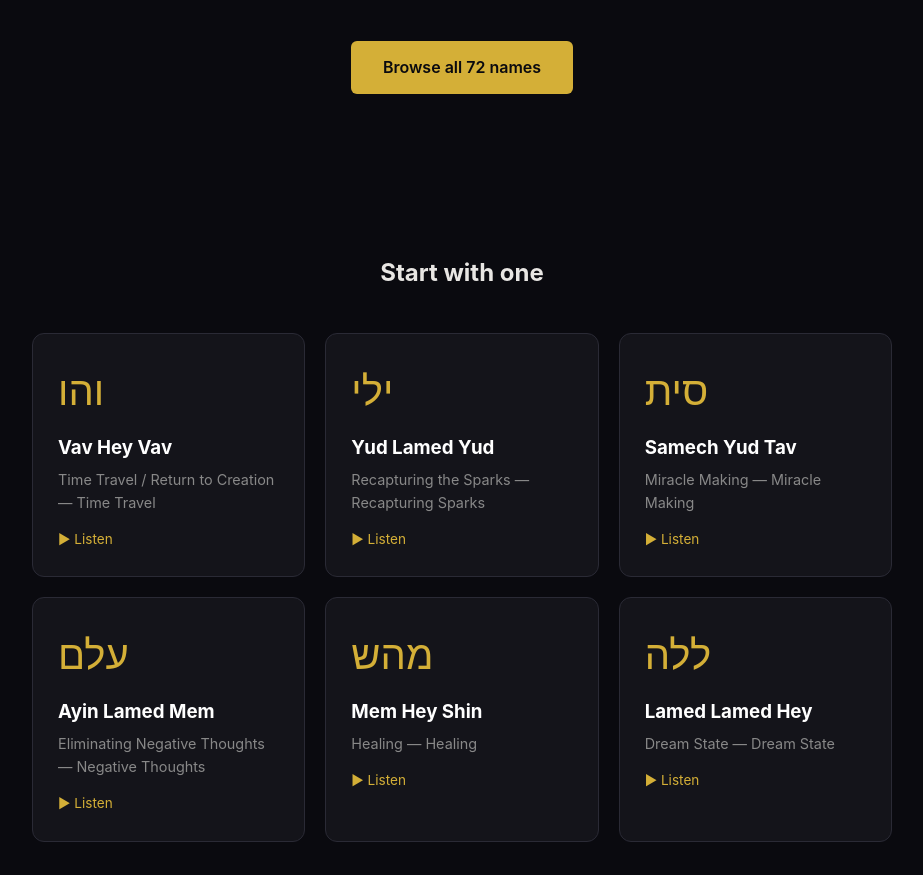
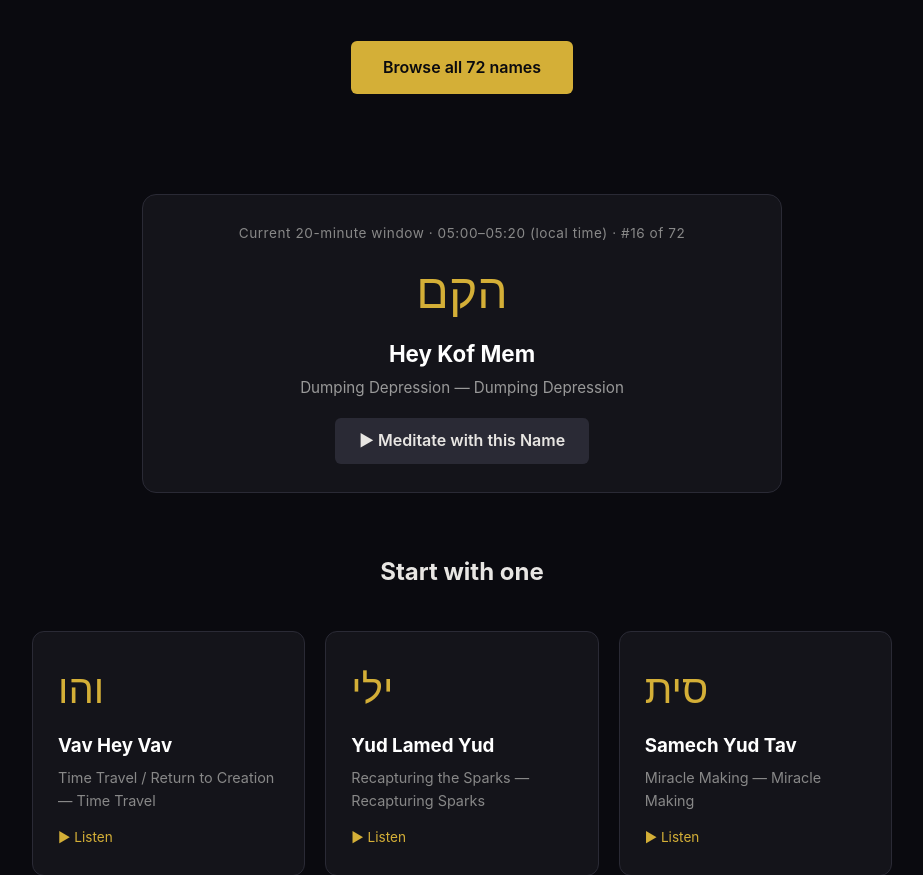
Before and after one commit to fayerman-source/72-luminous-names, a Flask app: page / in a window 1280 px wide. Shown: the part 363-1238 px from the top of the page, without its empty margins (178-1101 px from the left). Run offline with Flask 3, Linux system fonts and the light colour scheme; some libraries are stand-ins or nearby versions.

Commit message:
Add Name of the Moment 20-minute diurnal window on server and browser

```diff
--- a/app.py
+++ b/app.py
@@ -1,3 +1,4 @@
+from datetime import datetime, timezone
 from flask import Flask, Response, abort, render_template, url_for
 from werkzeug.middleware.proxy_fix import ProxyFix
 import os
@@ -94,9 +95,47 @@ NAMES = [
 ]
 
 
+MINUTES_PER_WINDOW = 20
+WINDOWS_PER_DAY = 72
+
+
+def _format_hhmm(total_minutes):
+    wrapped = total_minutes % (24 * 60)
+    return f"{wrapped // 60:02d}:{wrapped % 60:02d}"
+
+
+def name_for_moment(dt=None):
+    """Return the Name and 20-minute diurnal window for a given datetime.
+
+    Rule: 24 hours (1,440 minutes) divided into 72 consecutive 20-minute windows
+    starting at 00:00 (`slot = (hour * 60 + minute) // 20`, `name_id = slot + 1`),
+    following the classical 72-quinary (5 degrees / 20 minutes of diurnal rotation
+    per Name) correspondence table (Kircher, Oedipus Aegyptiacus II.2; Regardie,
+    The Golden Dawn, Shem HaMephorash quinaries) adapted to civil clock midnight.
+    """
+    current = dt if dt is not None else datetime.now(timezone.utc)
+    minute_of_day = current.hour * 60 + current.minute
+    slot_index = minute_of_day // MINUTES_PER_WINDOW
+    start_min = slot_index * MINUTES_PER_WINDOW
+    end_min = start_min + MINUTES_PER_WINDOW
+    entry = NAMES[slot_index]
+    return {
+        "name": entry,
+        "slot_index": slot_index,
+        "window_start": _format_hhmm(start_min),
+        "window_end": _format_hhmm(end_min),
+        "tz_label": current.tzname() or "UTC",
+    }
+
+
 @app.route("/")
 def index():
-    return render_template("index.html", names=NAMES[:6])
+    return render_template(
+        "index.html",
+        names=NAMES[:6],
+        all_names=NAMES,
+        moment=name_for_moment(),
+    )
 
 
 @app.route("/library")
--- /dev/null
+++ b/static/moment.js
@@ -0,0 +1,90 @@
+(function (root, factory) {
+  if (typeof module === "object" && module.exports) {
+    module.exports = factory();
+  } else {
+    root.LuminousMoment = factory();
+  }
+})(typeof globalThis !== "undefined" ? globalThis : this, function () {
+  "use strict";
+
+  var MINUTES_PER_WINDOW = 20;
+
+  function formatHhMm(totalMinutes) {
+    var wrapped = ((totalMinutes % 1440) + 1440) % 1440;
+    var hh = Math.floor(wrapped / 60);
+    var mm = wrapped % 60;
+    return (hh < 10 ? "0" + hh : String(hh)) + ":" + (mm < 10 ? "0" + mm : String(mm));
+  }
+
+  function computeMomentWindow(hour, minute) {
+    var h = Math.max(0, Math.min(23, Math.floor(Number(hour) || 0)));
+    var m = Math.max(0, Math.min(59, Math.floor(Number(minute) || 0)));
+    var minuteOfDay = h * 60 + m;
+    var slotIndex = Math.floor(minuteOfDay / MINUTES_PER_WINDOW);
+    var startMin = slotIndex * MINUTES_PER_WINDOW;
+    var endMin = startMin + MINUTES_PER_WINDOW;
+    return {
+      slotIndex: slotIndex,
+      nameId: slotIndex + 1,
+      windowStart: formatHhMm(startMin),
+      windowEnd: formatHhMm(endMin)
+    };
+  }
+
+  function initMomentCard() {
+    if (typeof document === "undefined") return;
+    var catalogEl = document.getElementById("names-catalog-json");
+    var labelEl = document.getElementById("moment-window-label");
+    var hebEl = document.getElementById("moment-hebrew");
+    var trEl = document.getElementById("moment-translit");
+    var meaningEl = document.getElementById("moment-meaning");
+    var linkEl = document.getElementById("moment-link");
+
+    if (!catalogEl || !labelEl || !hebEl || !trEl || !meaningEl || !linkEl) return;
+
+    var catalog = [];
+    try {
+      catalog = JSON.parse(catalogEl.textContent || "[]");
+    } catch (_e) {
+      return;
+    }
+    if (catalog.length !== 72) return;
+
+    function refresh() {
+      var now = new Date();
+      var win = computeMomentWindow(now.getHours(), now.getMinutes());
+      var entry = catalog[win.slotIndex];
+      if (!entry) return;
+
+      labelEl.textContent =
+        "Current 20-minute window · " +
+        win.windowStart +
+        "–" +
+        win.windowEnd +
+        " (local time) · #" +
+        entry.id +
+        " of 72";
+      hebEl.textContent = entry.name;
+      trEl.textContent = entry.transliteration;
+      meaningEl.textContent = entry.meaning + " — " + entry.theme;
+      linkEl.setAttribute("href", "/session/" + entry.id);
+    }
+
+    refresh();
+    setInterval(refresh, 30000);
+  }
+
+  if (typeof document !== "undefined") {
+    if (document.readyState === "loading") {
+      document.addEventListener("DOMContentLoaded", initMomentCard);
+    } else {
+      initMomentCard();
+    }
+  }
+
+  return {
+    MINUTES_PER_WINDOW: MINUTES_PER_WINDOW,
+    formatHhMm: formatHhMm,
+    computeMomentWindow: computeMomentWindow
+  };
+});
--- a/templates/index.html
+++ b/templates/index.html
@@ -11,6 +11,18 @@
         <a href="/library" class="btn">Browse all 72 names</a>
     </div>
 </section>
+
+<section id="moment-card" aria-label="Name for the current time window" style="max-width: 640px; margin: 0 auto 20px; background: #14141a; border: 1px solid #2a2a35; border-radius: 14px; padding: 28px; text-align: center;">
+    <div id="moment-window-label" style="color: #888; font-size: 0.85rem; letter-spacing: 0.04em; margin-bottom: 8px;">
+        Current 20-minute window · {{ moment.window_start }}–{{ moment.window_end }} ({{ moment.tz_label }}) · #{{ moment.name.id }} of 72
+    </div>
+    <div id="moment-hebrew" style="font-size: 3rem; color: #d4af37; margin-bottom: 6px;">{{ moment.name.name }}</div>
+    <h2 id="moment-translit" style="font-size: 1.4rem; color: #fff; margin-bottom: 4px;">{{ moment.name.transliteration }}</h2>
+    <p id="moment-meaning" style="color: #999; font-size: 0.95rem; margin-bottom: 18px;">{{ moment.name.meaning }} — {{ moment.name.theme }}</p>
+    <a id="moment-link" href="/session/{{ moment.name.id }}" class="btn btn-secondary" style="padding: 10px 24px;">▶ Meditate with this Name</a>
+</section>
+<script id="names-catalog-json" type="application/json">{{ all_names | tojson }}</script>
+<script src="/static/moment.js" defer></script>
 
 <section style="margin-top: 60px;">
     <h2 style="text-align: center; margin-bottom: 40px;">Start with one</h2>
```
Also changed, not shown: tests/test_app.py (+81 -1 lines).
